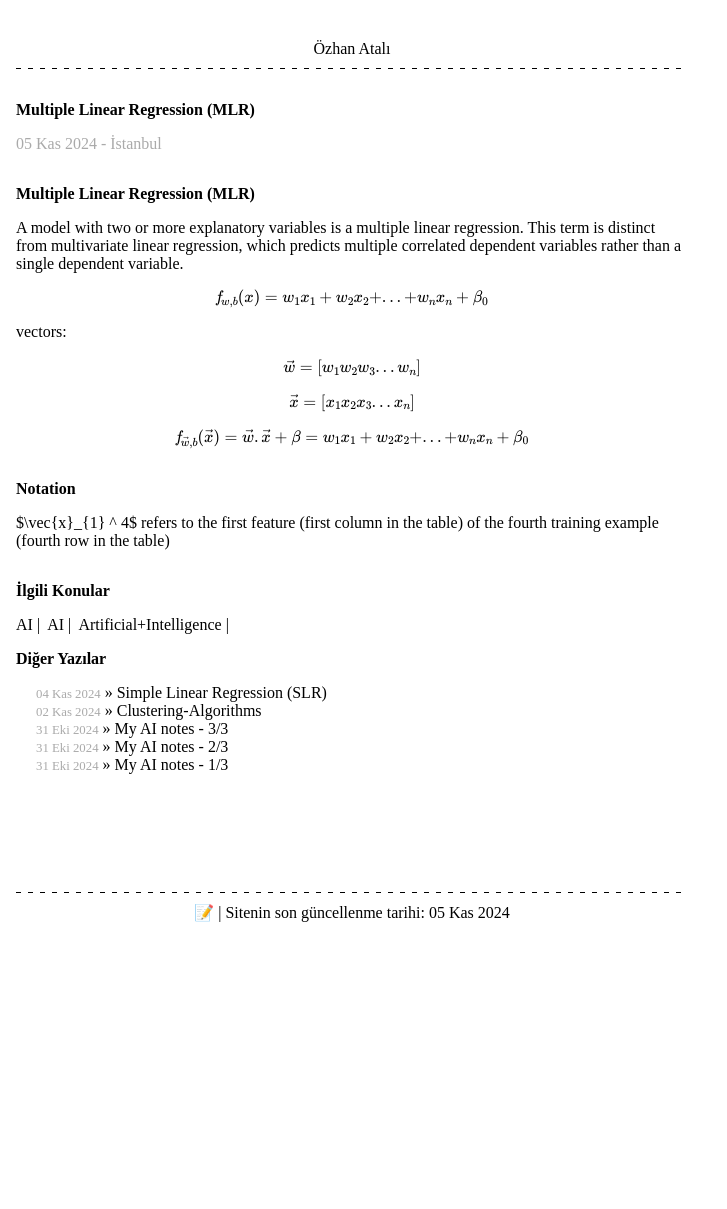
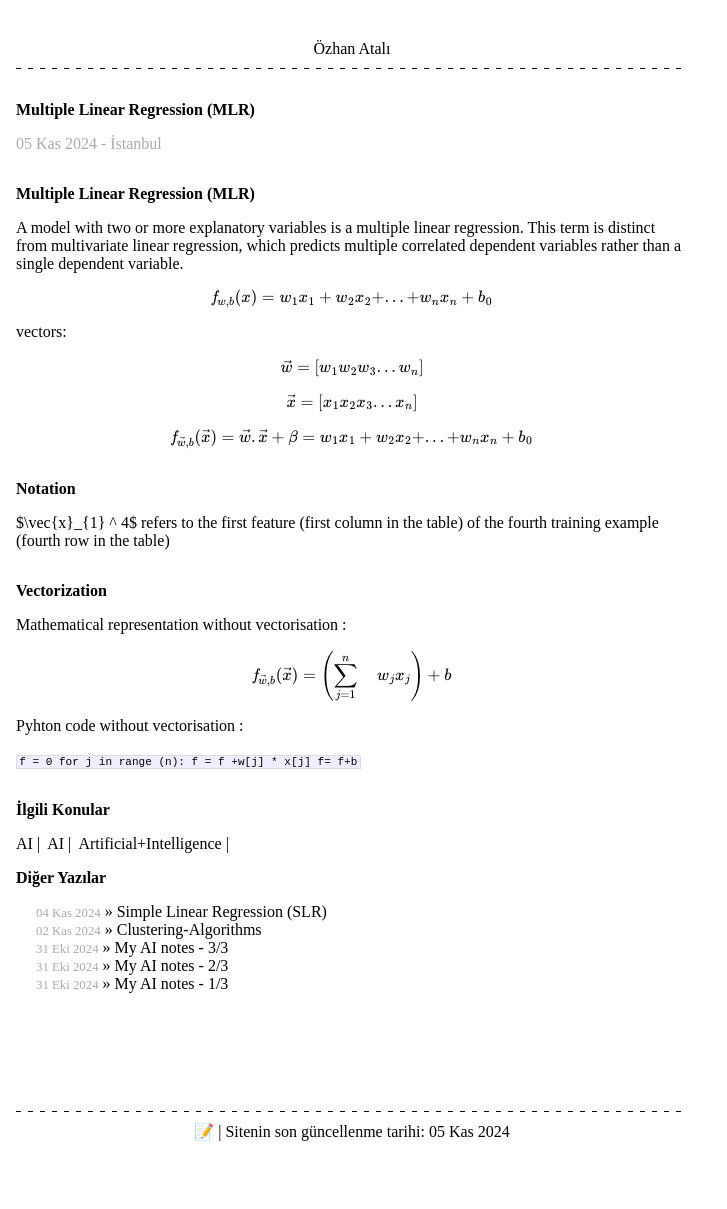
Before and after one commit to ozhanatali/ozhanatali.github.io, a Jekyll site: the page built from _posts/2024-11-05-Multiple Linear Regression.md, in a window 1280 px wide. Shown: the whole page, without its empty margins (0-727 px from the left). Built offline with Jekyll 4.4.1, drawn with Linux system fonts in a browser that asks for light colours; formulas are drawn with MathJax 3; before the commit the page ends 990 px from its top, so only the background shows below that.

Commit message:
Update 2024-11-05-Multiple Linear Regression.md

```diff
--- a/_posts/2024-11-05-Multiple Linear Regression.md
+++ b/_posts/2024-11-05-Multiple Linear Regression.md
@@ -11,7 +11,7 @@ konum: İstanbul
 A model with two or more explanatory variables is a multiple linear regression.
 This term is distinct from multivariate linear regression, which predicts multiple correlated dependent variables rather than a single dependent variable.
 
-$$ \mathit f_{w,b}(x) = w_{1} x_{1} + w_{2} x_{2} + ... +  w_{n} x_{n} + \beta_{0} $$
+$$ \mathit f_{w,b}(x) = w_{1} x_{1} + w_{2} x_{2} + ... +  w_{n} x_{n} + b_{0} $$
 
 vectors:
 
@@ -19,8 +19,23 @@ $$ \vec{w} = [w_{1} w_{2} w_{3} ... w_{n} ] $$
 
 $$ \vec{x} = [x_{1} x_{2} x_{3} ... x_{n} ] $$
 
-$$ \mathit f_{\vec{w},b}(\vec{x}) = \vec{w} . \vec{x}  + \beta =  w_{1} x_{1} + w_{2} x_{2} + ... +  w_{n} x_{n} + \beta_{0} $$
+$$ \mathit f_{\vec{w},b}(\vec{x}) = \vec{w} . \vec{x}  + \beta =  w_{1} x_{1} + w_{2} x_{2} + ... +  w_{n} x_{n} + b_{0} $$
 
 # Notation
 
 $\vec{x}_{1} ^ 4$  refers to the first feature (first column in the table) of the fourth training example (fourth row in the table)
+
+# Vectorization
+
+Mathematical representation without vectorisation :
+
+$$ \mathit f_{\vec{w},b}(\vec{x}) = \left( \sum_{j=1}^n \quad w_{j} x_{j} \right) + b $$
+
+Pyhton code without vectorisation :
+
+<code>
+f = 0
+for j in range (n):
+    f = f +w[j] * x[j]
+f= f+b
+</code>
```
